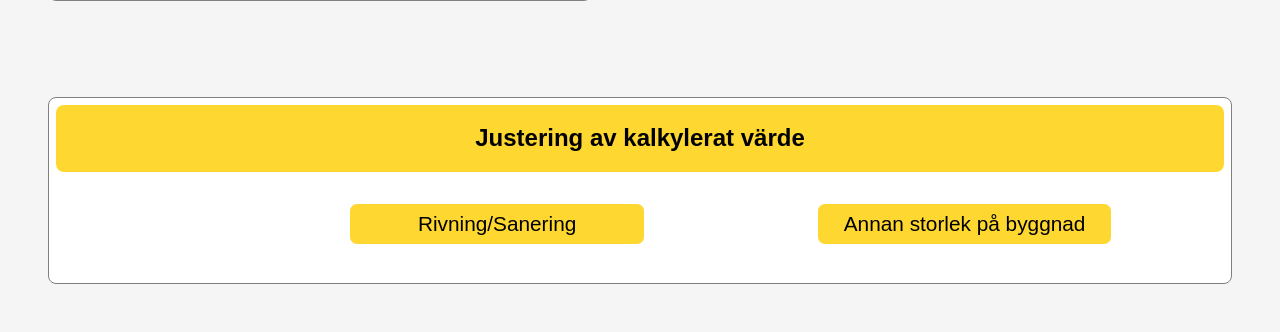
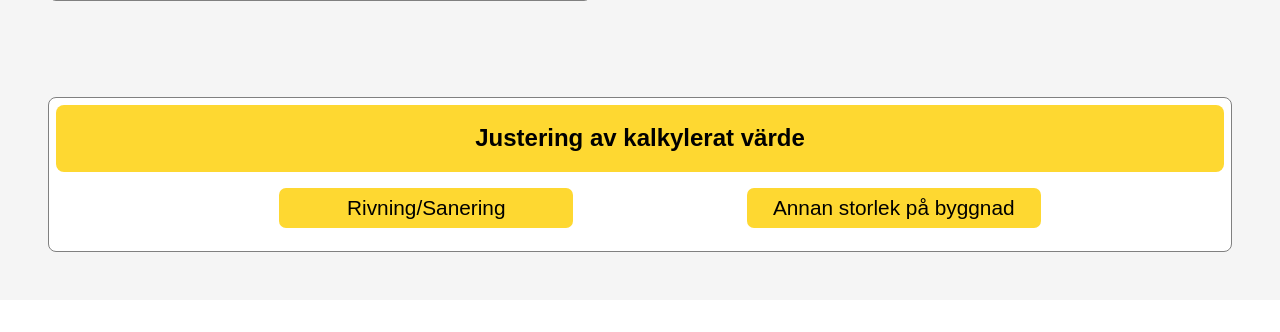
Before and after one commit to jesperls/Church, a Flask app: page / in a window 1280 px wide. Shown: the part 2333-2665 px from the top of the page. After the commit the page ends 2585 px from the top, so only its background shows below. Run offline with Flask 2, Linux system fonts and the light colour scheme; parts of the project's set-up code (start-up, migrations or seed data) failed here and were passed over.

Commit message:
most fixes

```diff
--- a/static/css/style.css
+++ b/static/css/style.css
@@ -233,6 +233,7 @@ select {
 #legend{
     justify-self: center;
     align-self: center;
+    margin: auto;
     display: flex;
     overflow: wrap;
     display:inline-block;
@@ -301,6 +302,10 @@ label{
 
 #choices_risk{
     width: 80%;
+    align-items: center;
+    justify-content: center;
+    align-items: center;
+    justify-self: center;
 }
 
 .risk_selections{
@@ -314,6 +319,8 @@ label{
     border-bottom: 1px dotted;
     cursor: pointer;
 }
+
+
 
 .picture_box{
     display: none;
@@ -385,6 +392,8 @@ label{
 
     .risk_option{
         font-size: 0.8rem;
+        justify-self: center;
+        margin: auto;
     }
     #menubar{
         flex-direction: row;
--- a/templates/index.html
+++ b/templates/index.html
@@ -660,19 +660,19 @@
                 <img src="{{ url_for('static',filename='content/Bilder/Fönster_typ1.jpg')}}" class="images">
               </div>
               <div class="image_items">
-                <label for="bench1">Fönster typ 2a</label>
+                <label for="bench1">Fönster typ 2</label>
                 <img src="{{ url_for('static',filename='content/Bilder/Fönster_typ2a.jpg')}}" class="images">
               </div>
               <div class="image_items">
-                <label for="bench1">Fönster typ 2b</label>
+                <label for="bench1">Fönster typ 2</label>
                 <img src="{{ url_for('static',filename='content/Bilder/Fönster_typ2b.jpg')}}" class="images">
               </div>
               <div class="image_items">
-                <label for="bench1">Fönster typ 3a</label>
+                <label for="bench1">Fönster typ 3</label>
                 <img src="{{ url_for('static',filename='content/Bilder/Fönster_typ3a.jpg')}}" class="images">
               </div>
               <div class="image_items">
-                <label for="bench1">Fönster typ 3b</label>
+                <label for="bench1">Fönster typ 3</label>
                 <img src="{{ url_for('static',filename='content/Bilder/Fönster_typ3b.jpg')}}" class="images">
               </div>
             </div>
```
